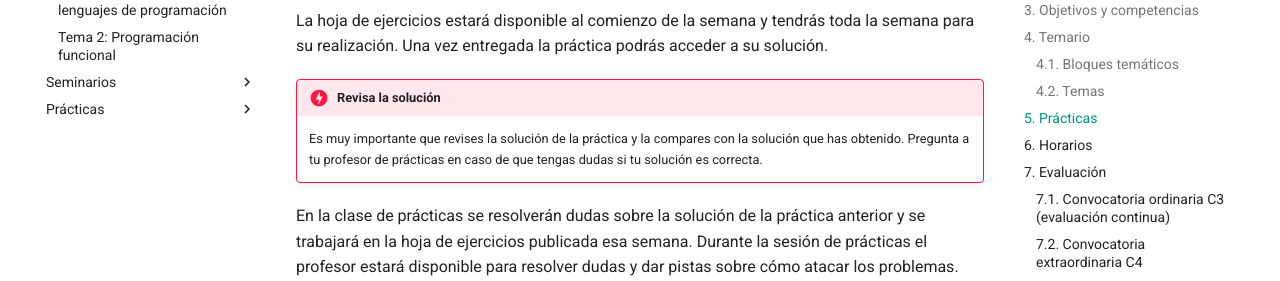
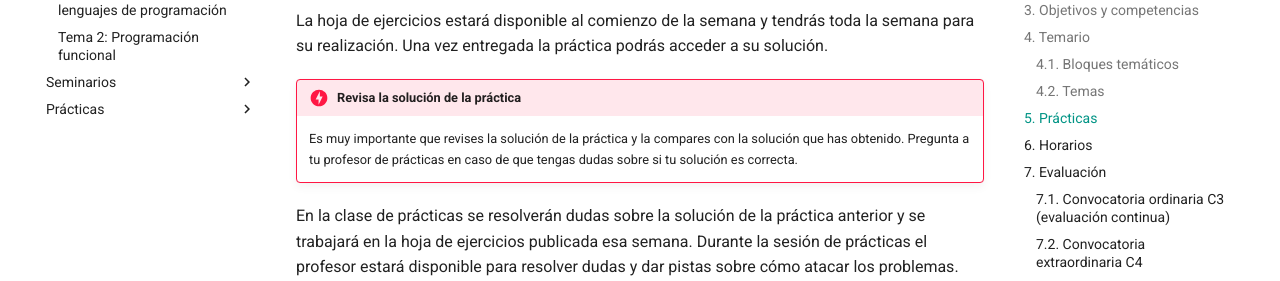
Before and after one commit to domingogallardo/apuntes-lpp, an MkDocs documentation site: the page built from docs/teoria/tema00-descripcion-asignatura/tema00-descripcion-asignatura.md, in a window 1280 px wide and 900 px high, scrolled down 3925 px. Shown: the part 170-451 px from the top of the window. Built offline with MkDocs 1.6.1 and Material for MkDocs 9.7.7, drawn with Linux system fonts in a browser that asks for light colours.

Commit message:
Corrección

```diff
--- a/docs/teoria/tema00-descripcion-asignatura/tema00-descripcion-asignatura.md
+++ b/docs/teoria/tema00-descripcion-asignatura/tema00-descripcion-asignatura.md
@@ -157,10 +157,10 @@ La hoja de ejercicios estará disponible al comienzo de la semana y
 tendrás toda la semana para su realización. Una vez entregada la
 práctica podrás acceder a su solución.
 
-!!! Danger "Revisa la solución"
+!!! Danger "Revisa la solución de la práctica"
     Es muy importante que revises la solución de la práctica y la
     compares con la solución que has obtenido. Pregunta a tu profesor
-    de prácticas en caso de que tengas dudas si tu solución es
+    de prácticas en caso de que tengas dudas sobre si tu solución es
     correcta.
 
 En la clase de prácticas se resolverán dudas sobre la solución de
```
